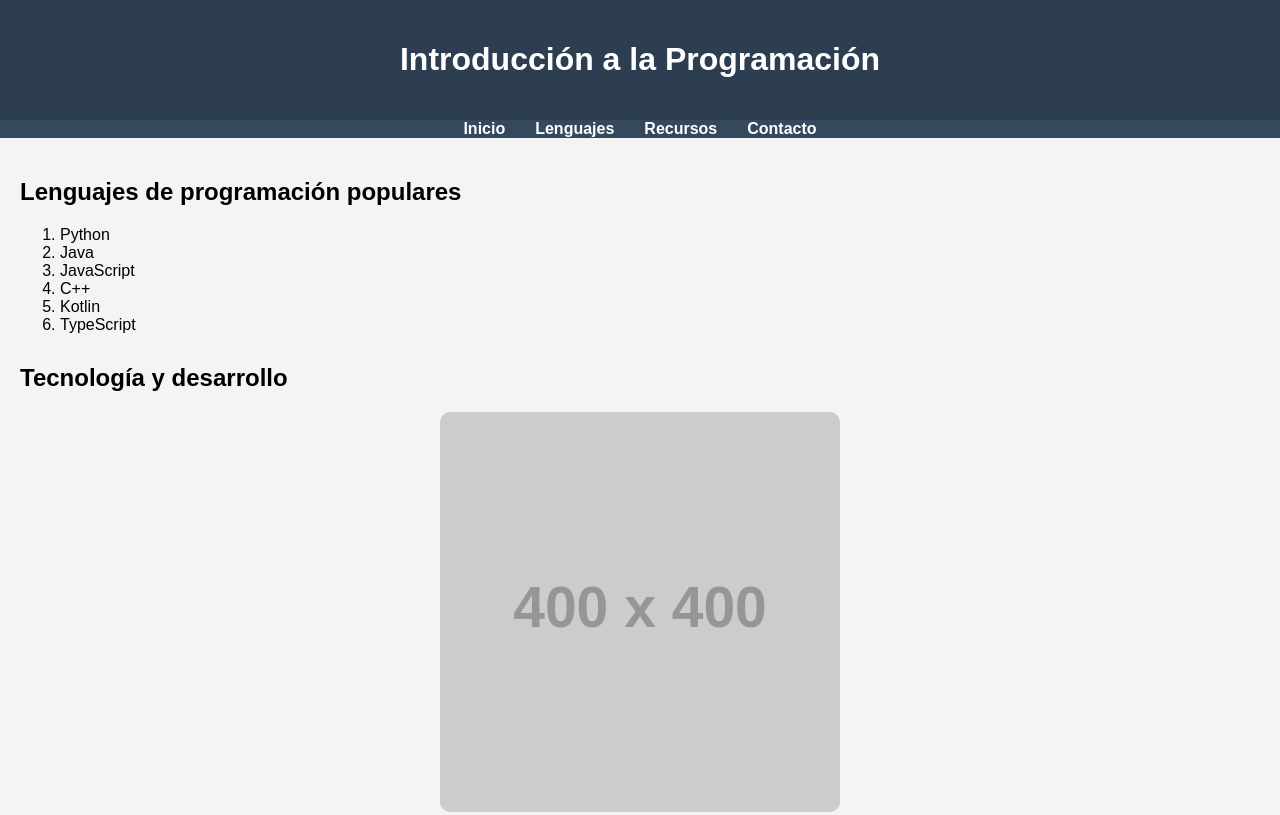
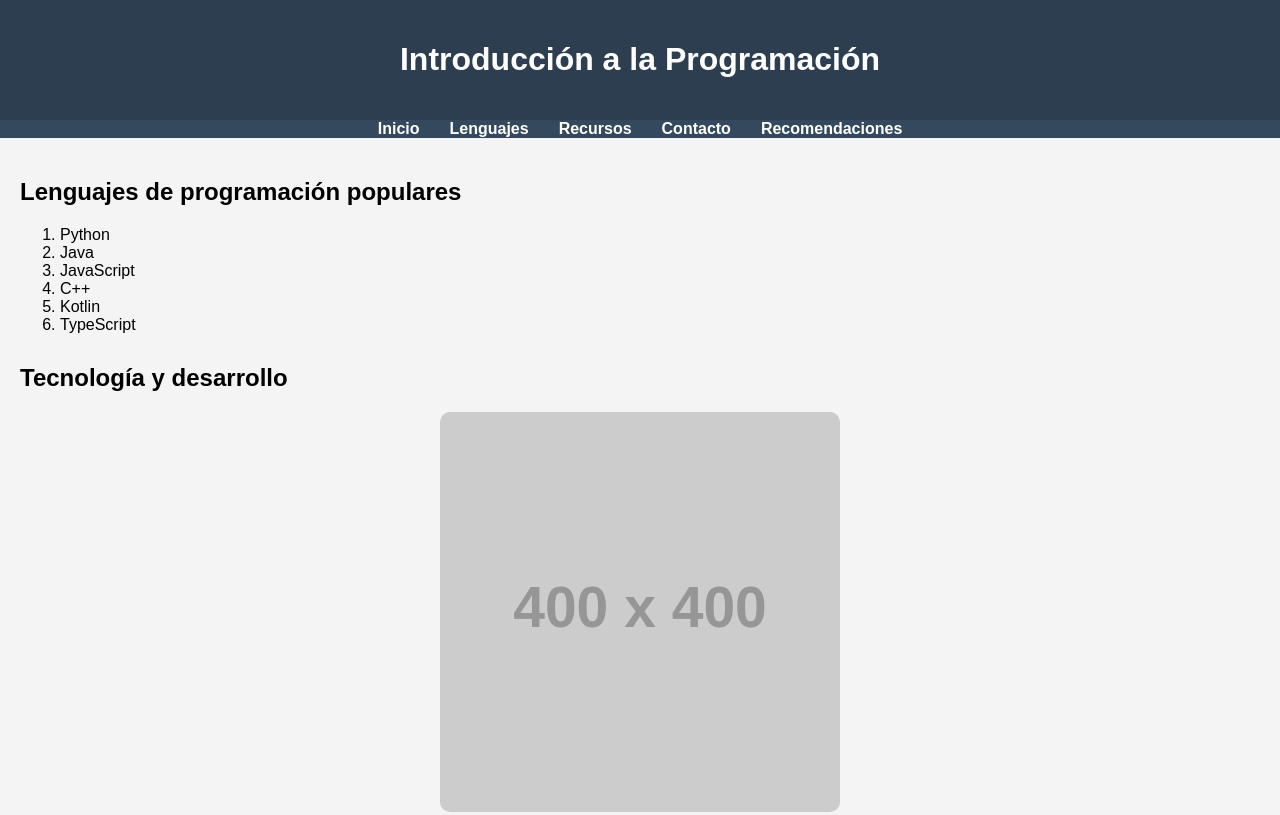
Before and after one commit to TM3100/demo, a plain HTML site: page index.html in a window 1280 px wide. Shown: the top 815 px of the page. Drawn offline with Linux system fonts and the light colour scheme; placeholder pictures from the web are drawn by us.

Commit message:
Segundo cambio

```diff
--- a/index.html
+++ b/index.html
@@ -19,6 +19,7 @@
         <li><a href="#">Lenguajes</a></li>
         <li><a href="#">Recursos</a></li>
         <li><a href="#">Contacto</a></li>
+        <li><a href="#">Recomendaciones</a></li>
     </ul>
 </nav>
 
```
